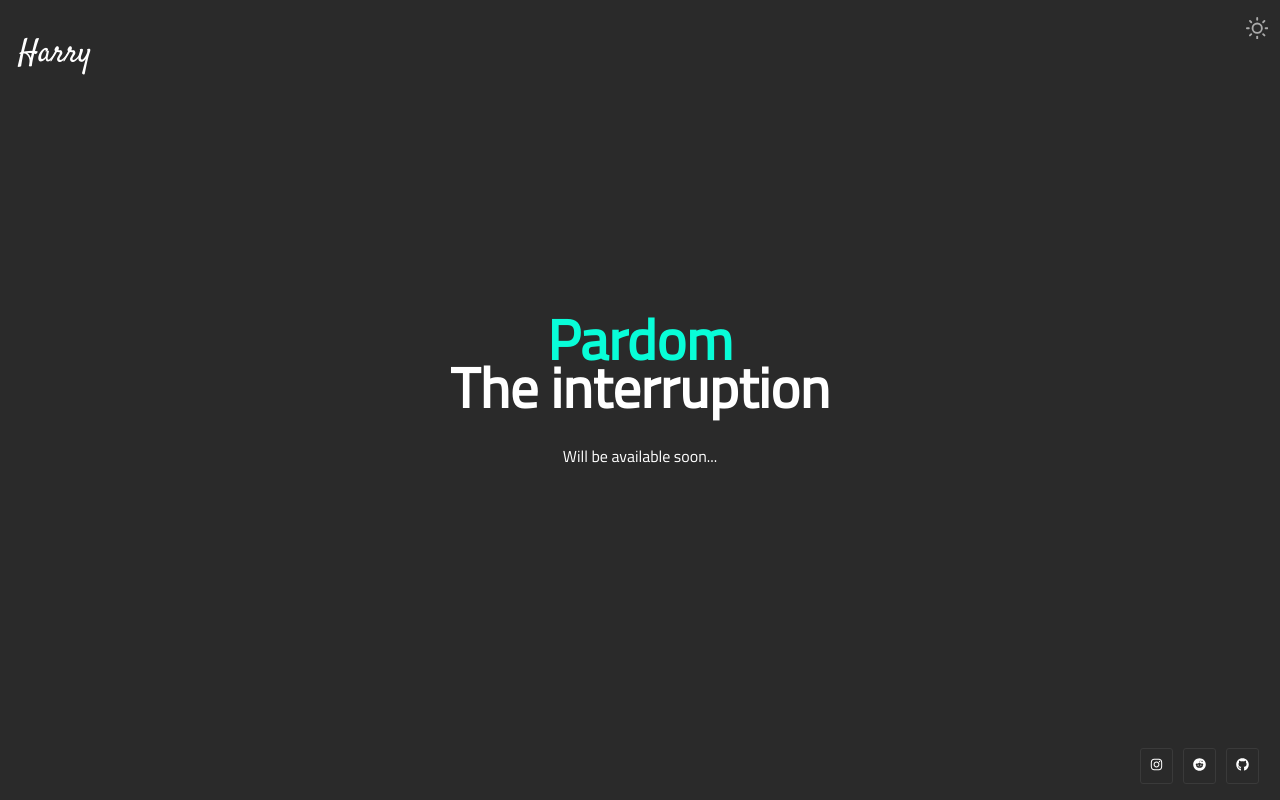
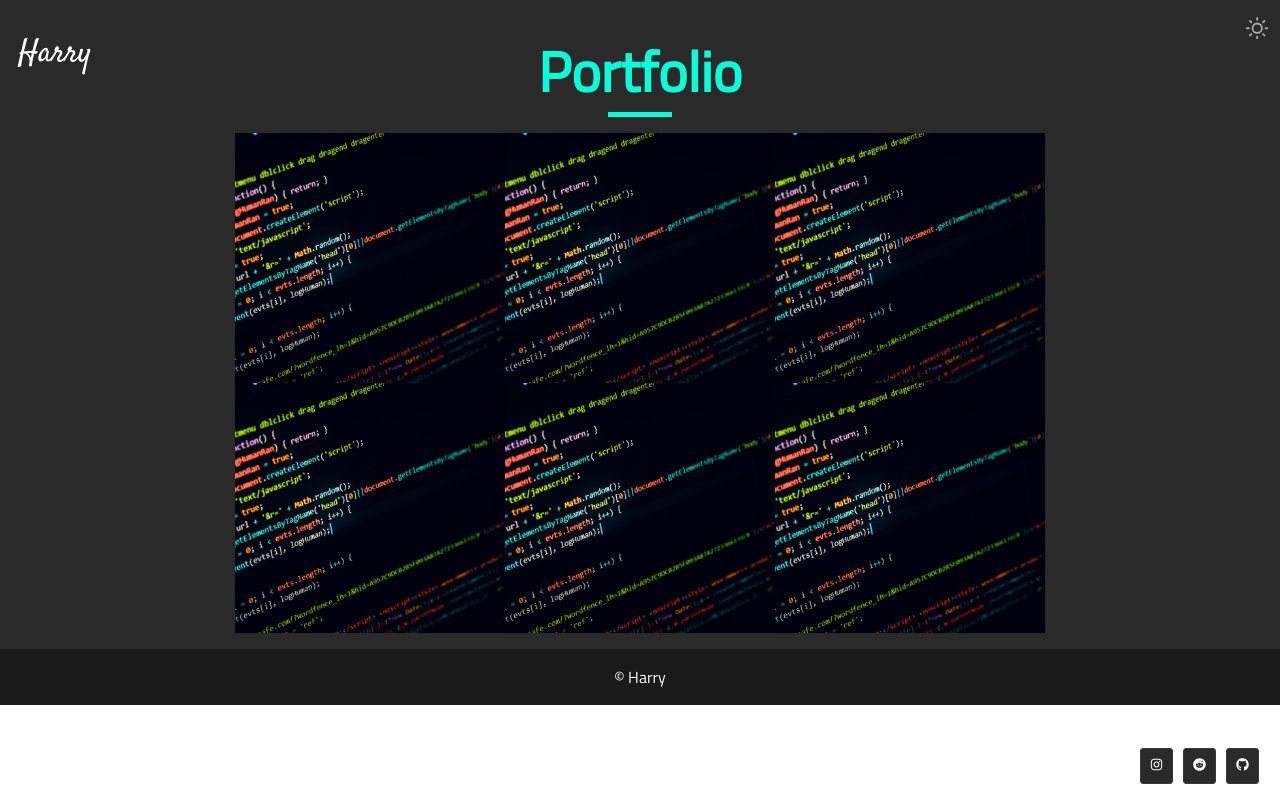
Before and after one commit to kasanyahariom97/portfolio, a React (Create React App) app: page /Portfolio in a window 1280 px wide. Built offline with nearby package versions, Linux system fonts and the light colour scheme.

Commit message:
project style added

```diff
--- /dev/null
+++ b/src/components/Project.js
@@ -0,0 +1,84 @@
+import React from 'react';
+import styled from 'styled-components';
+import { ReactContext } from '../Context';
+import Button from './StyledButton';
+import { FiEye } from 'react-icons/fi';
+
+const Container = styled.div`
+   width: 270px;
+   height: 250px;
+   position: relative;
+   overflow: hidden;
+
+   @media (max-width: 720px) {
+      width: 50%;
+      margin: 0 auto;
+   }
+
+   @media (max-width: 690px) {
+      width: 65%;
+   }
+
+   @media (max-width: 610px) {
+      width: 100%;
+   }
+
+   div.first {
+      width: 100%;
+      height: 100%;
+      img {
+      width: 100%;
+      height: 100%;
+      object-fit: cover;
+   }
+   }
+
+   div.second {
+      transition: 0.2s;
+      position: absolute;
+      top: -250px;
+      left: 0;
+      width: 100%;
+      height: 100%;
+      background: ${props => props.bg};
+      display: flex;
+      flex-direction: column;
+      justify-content: center;
+      align-items: center;
+
+      .heading {
+         font-size: 1.3rem;
+      }
+   }
+
+   &:hover {
+      div.second {
+         top: 0;
+      }
+   }
+
+   button {
+      cursor: pointer;
+   }
+`
+
+const Project = (props) => {
+   const myContext = React.useContext(ReactContext);
+   return (
+      <Container bg={myContext.mode.backColorTrans}>
+      <div className="first">
+         <img src={props.img} alt="project" />
+      </div>
+      <div className="second">
+         <h5 className="heading">{props.title}</h5>
+         <Button color={myContext.mode.primaryColor} hvColor={myContext.mode.backColor}>
+            <a href={props.url}>
+               View&nbsp;<FiEye />
+            </a>
+         </Button>
+      </div>
+      </Container>
+   )
+}
+
+export default Project
--- a/src/constants/projects.js
+++ b/src/constants/projects.js
@@ -9,9 +9,34 @@ function importAll(r) {
 const MyProjects = [
    {
       title: 'Example Project',
-      url: '/projects',
+      url: '/portfolio',
       img: images['background_images.jpg']
-   }
+   },
+   {
+      title: 'Example Project',
+      url: '/portfolio',
+      img: images['background_images.jpg']
+   },
+   {
+      title: 'Example Project',
+      url: '/portfolio',
+      img: images['background_images.jpg']
+   },
+   {
+      title: 'Example Project',
+      url: '/portfolio',
+      img: images['background_images.jpg']
+   },
+   {
+      title: 'Example Project',
+      url: '/portfolio',
+      img: images['background_images.jpg']
+   },
+   {
+      title: 'Example Project',
+      url: '/portfolio',
+      img: images['background_images.jpg']
+   },
 ]
 
 export default MyProjects;
--- a/src/screens/Portfolio.js
+++ b/src/screens/Portfolio.js
@@ -2,19 +2,48 @@ import React from "react";
 import { ReactContext } from "../Context";
 import styled from "styled-components";
 import { Heading } from "../components/Header";
+import Project from '../components/Project';
+import data from '../constants/projects';
 
 const ProjectContainer = styled.div`
   width: 100%;
-  height: 100vh;
+  margin-top: 3rem;
   display: flex;
   flex-direction: column;
   justify-content: center;
-  position: fixed;
   top: 0;
   left: 0;
   align-items: center;
   background: ${props => props.bg};
   color: ${props => props.color};
+  overflow: hidden;
+
+  @media (max-width: 720px) {
+    height: auto;
+    width: auto;
+    align-items: center;
+    margin-top: 6rem;
+  }
+
+  .container {
+    margin-top: 1rem;
+    margin-bottom: 1rem;
+    display: grid;
+    grid-template-columns: repeat(3, 1fr);
+    @media (max-width: 720px) {
+      display: block;
+      margin-top: 3rem;
+    }
+  }
+
+  .bottom {
+    width: 100%;
+    padding: 1rem 0;
+    display: flex;
+    justify-content: center;
+    align-items: center;
+    background: ${props => props.bottom};
+  }
 `;
 
 const Colored = styled.span`
@@ -24,21 +53,56 @@ const Colored = styled.span`
   color: ${props => props.color};
 `;
 
+const Seprator = styled.div`
+  width: 4rem;
+  height: 5px;
+  display: block;
+  margin: 0;
+  background: ${props => props.color};
+`
+
 function Projects(props) {
   const myContext = React.useContext(ReactContext);
   props.setActive(2);
+
+  if(data.length === 0) {
+    return (
+      <ProjectContainer
+        bg={myContext.mode.backColor}
+        color={myContext.mode.fontColor}
+        bottom={myContext.mode.navColor}
+        style={{ height: '100vh' }}
+      >
+        <Heading>
+          <Colored color={myContext.mode.primaryColor}>Pardom</Colored>
+          <br />
+          The Interruption
+        </Heading>
+      </ProjectContainer>
+    )
+  }
+
   return (
     <>
       <ProjectContainer
         bg={myContext.mode.backColor}
         color={myContext.mode.fontColor}
+        bottom={myContext.mode.navColor}
       >
         <Heading>
-          <Colored color={myContext.mode.primaryColor}>Pardom</Colored>
-          <br />
-          The interruption
+          <Colored color={myContext.mode.primaryColor}>Portfolio</Colored>
         </Heading>
-        <p>Will be available soon...</p>
+        <Seprator color={myContext.mode.primaryColor} />
+        <div className="container">
+        {
+          data.map((e, i) => (
+            <Project key={i} img={e.img} url={e.url} title={e.title} />
+          ))
+        }
+        </div>
+        <div className="bottom">
+          &copy; Harry
+        </div>
       </ProjectContainer>
     </>
   );
```
